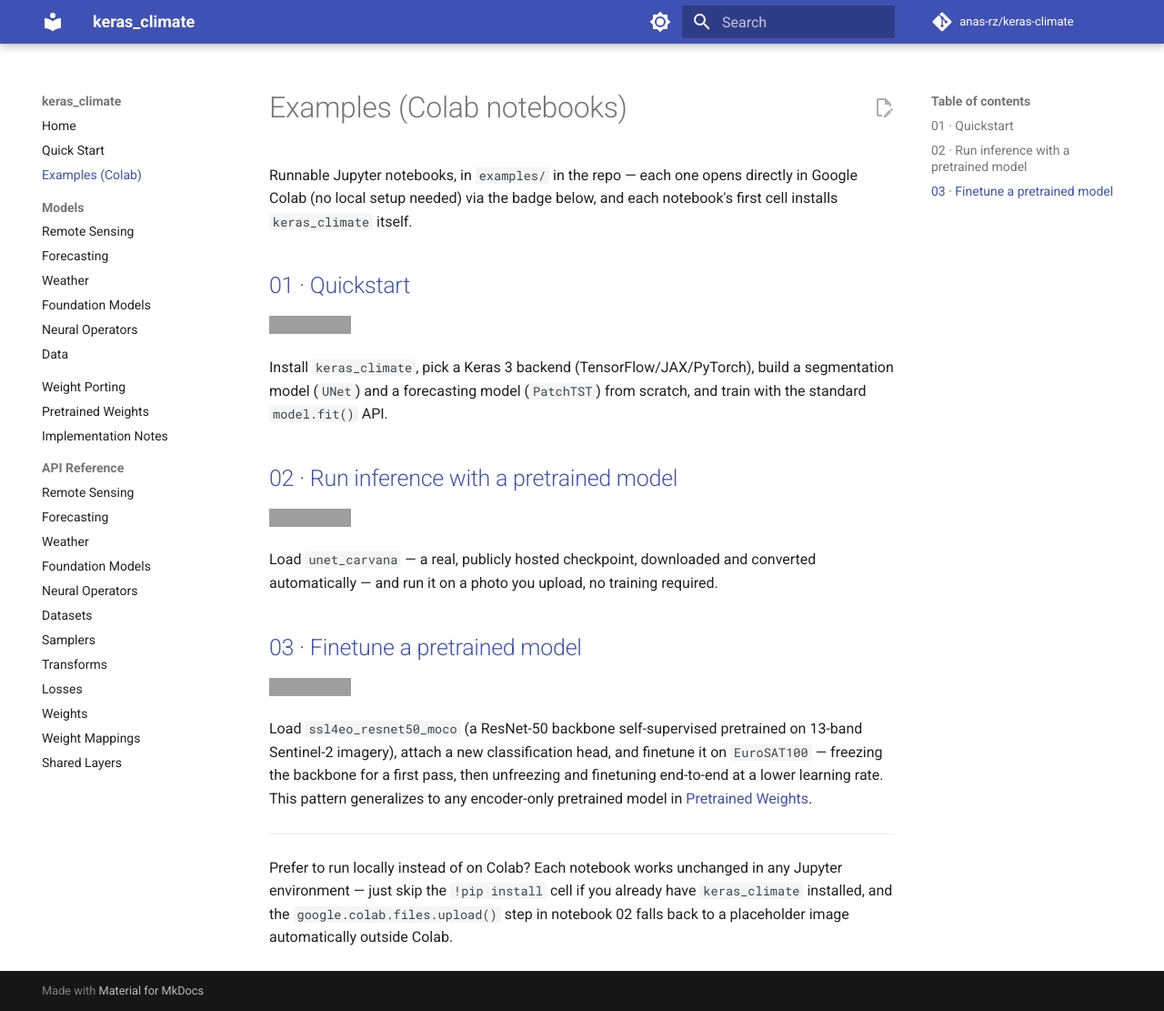
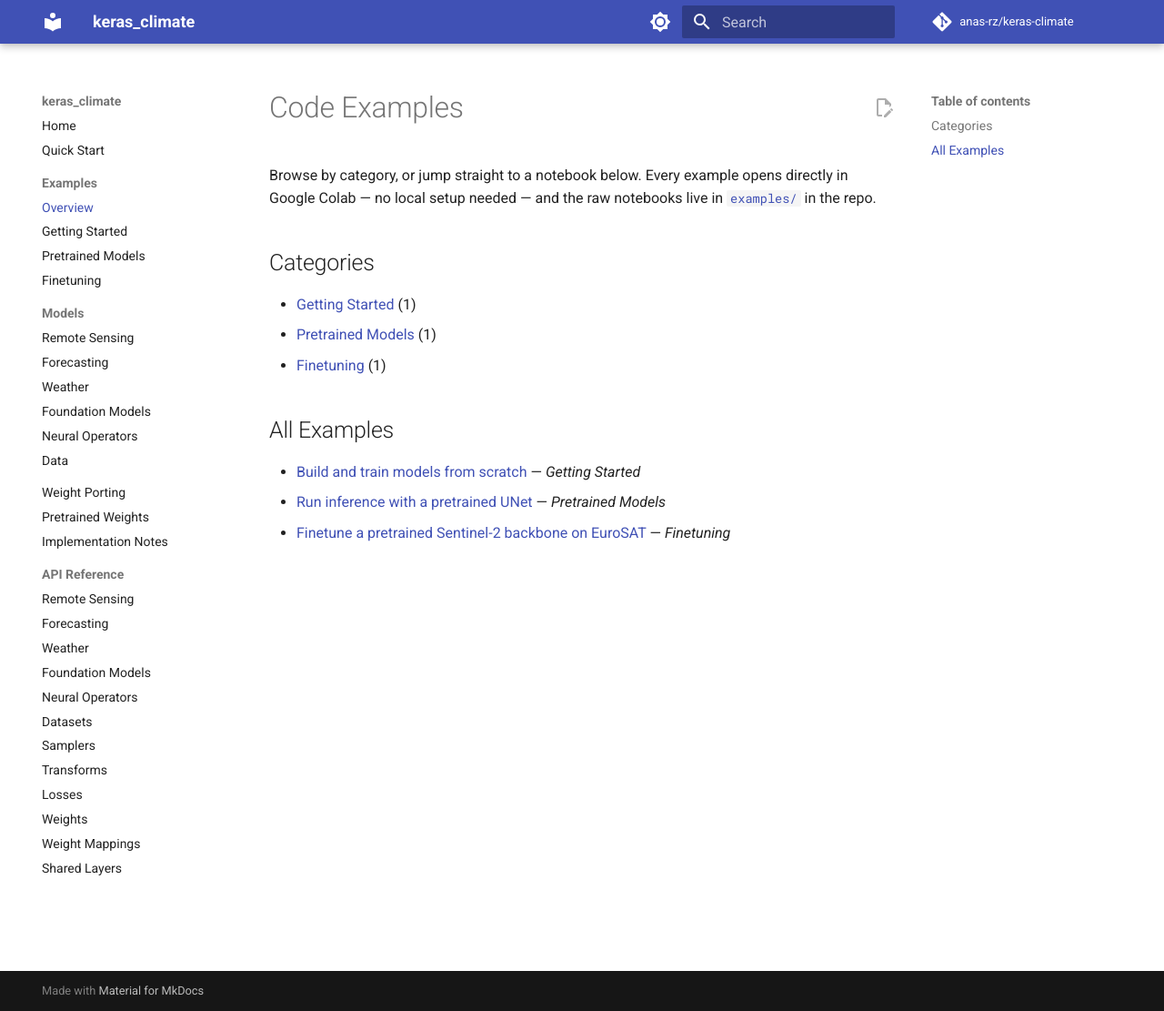
Before and after one commit to anas-rz/keras-climate, an MkDocs documentation site: the page built from docs/examples/index.md, in a window 1280 px wide and 1111 px high. Shown: the whole window at 91% size. Built offline with MkDocs 1.6.1 and Material for MkDocs 9.7.7, drawn with Linux system fonts in a browser that asks for light colours; comment, search, counter and statistics services are not loaded; grey boxes are pictures that could not be loaded.

Commit message:
change structure of the documentation

```diff
--- a/docs/examples.md
+++ /dev/null
@@ -1,40 +0,0 @@
-# Examples (Colab notebooks)
-
-Runnable Jupyter notebooks, in `examples/` in the repo — each one opens
-directly in Google Colab (no local setup needed) via the badge below, and
-each notebook's first cell installs `keras_climate` itself.
-
-## [01 · Quickstart](https://colab.research.google.com/github/anas-rz/keras-climate/blob/main/examples/01_quickstart.ipynb)
-
-[![Open In Colab](https://colab.research.google.com/assets/colab-badge.svg)](https://colab.research.google.com/github/anas-rz/keras-climate/blob/main/examples/01_quickstart.ipynb)
-
-Install `keras_climate`, pick a Keras 3 backend (TensorFlow/JAX/PyTorch),
-build a segmentation model (`UNet`) and a forecasting model (`PatchTST`)
-from scratch, and train with the standard `model.fit()` API.
-
-## [02 · Run inference with a pretrained model](https://colab.research.google.com/github/anas-rz/keras-climate/blob/main/examples/02_pretrained_inference.ipynb)
-
-[![Open In Colab](https://colab.research.google.com/assets/colab-badge.svg)](https://colab.research.google.com/github/anas-rz/keras-climate/blob/main/examples/02_pretrained_inference.ipynb)
-
-Load `unet_carvana` — a real, publicly hosted checkpoint, downloaded and
-converted automatically — and run it on a photo you upload, no training
-required.
-
-## [03 · Finetune a pretrained model](https://colab.research.google.com/github/anas-rz/keras-climate/blob/main/examples/03_finetune_pretrained_model.ipynb)
-
-[![Open In Colab](https://colab.research.google.com/assets/colab-badge.svg)](https://colab.research.google.com/github/anas-rz/keras-climate/blob/main/examples/03_finetune_pretrained_model.ipynb)
-
-Load `ssl4eo_resnet50_moco` (a ResNet-50 backbone self-supervised
-pretrained on 13-band Sentinel-2 imagery), attach a new classification
-head, and finetune it on `EuroSAT100` — freezing the backbone for a first
-pass, then unfreezing and finetuning end-to-end at a lower learning rate.
-This pattern generalizes to any encoder-only pretrained model in
-[Pretrained Weights](pretrained-weights.md).
-
----
-
-Prefer to run locally instead of on Colab? Each notebook works unchanged in
-any Jupyter environment — just skip the `!pip install` cell if you already
-have `keras_climate` installed, and the `google.colab.files.upload()` step
-in notebook 02 falls back to a placeholder image automatically outside
-Colab.
--- /dev/null
+++ b/docs/examples/index.md
@@ -0,0 +1,19 @@
+# Code Examples
+
+Browse by category, or jump straight to a notebook below. Every example
+opens directly in Google Colab — no local setup needed — and the raw
+notebooks live in
+[`examples/`](https://github.com/anas-rz/keras-climate/tree/main/examples)
+in the repo.
+
+## Categories
+
+- [Getting Started](getting-started.md) (1)
+- [Pretrained Models](pretrained-models.md) (1)
+- [Finetuning](finetuning.md) (1)
+
+## All Examples
+
+- [Build and train models from scratch](quickstart.md) — *Getting Started*
+- [Run inference with a pretrained UNet](pretrained-inference.md) — *Pretrained Models*
+- [Finetune a pretrained Sentinel-2 backbone on EuroSAT](finetune-pretrained-model.md) — *Finetuning*
--- a/mkdocs.yml
+++ b/mkdocs.yml
@@ -46,6 +46,7 @@ plugins:
             show_bases: true
 
 markdown_extensions:
+  - attr_list
   - admonition
   - pymdownx.details
   - pymdownx.superfences
@@ -58,7 +59,11 @@ markdown_extensions:
 nav:
   - Home: index.md
   - Quick Start: quickstart.md
-  - Examples (Colab): examples.md
+  - Examples:
+      - Overview: examples/index.md
+      - Getting Started: examples/getting-started.md
+      - Pretrained Models: examples/pretrained-models.md
+      - Finetuning: examples/finetuning.md
   - Models:
       - Remote Sensing: models/remote-sensing.md
       - Forecasting: models/forecasting.md
```
Also changed, not shown: docs/examples/finetune-pretrained-model.md (added, +200 -0 lines), docs/examples/finetuning.md (added, +3 -0 lines), docs/examples/getting-started.md (added, +3 -0 lines), docs/examples/pretrained-inference.md (added, +129 -0 lines), docs/examples/pretrained-models.md (added, +3 -0 lines), docs/examples/quickstart.md (added, +98 -0 lines), docs/index.md (+1 -1 lines), docs/models/data.md (+1 -1 lines), docs/quickstart.md (+1 -1 lines).
